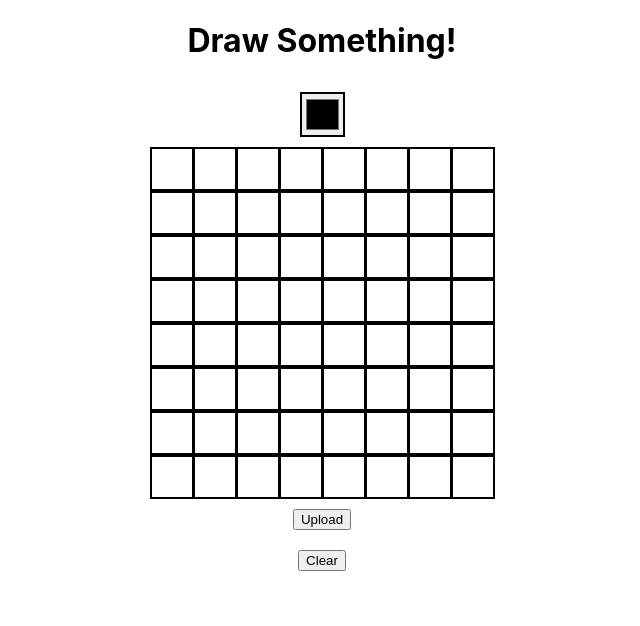
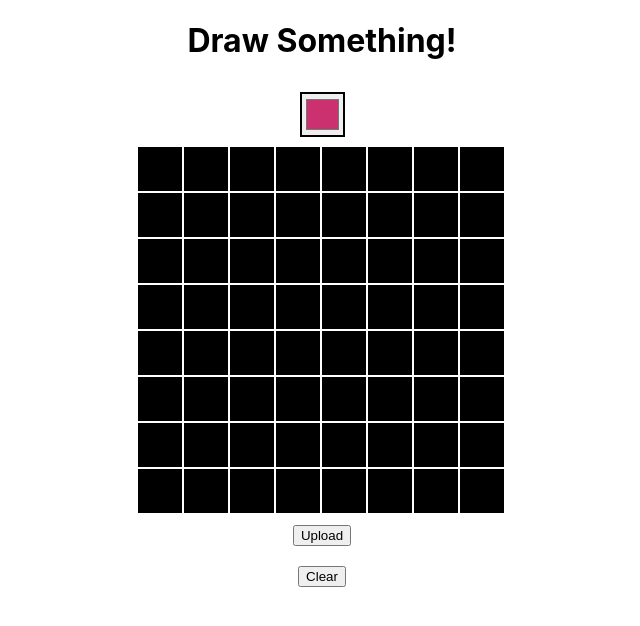
Before and after one commit to tedbennett/pi-led-matrix, a React (Create React App) app in the folder client/: page / in a window 1280 px wide. Shown: the top 626 px of the page, without its empty margins (318-958 px from the left). Built offline with nearby package versions, Linux system fonts and the light colour scheme.

Commit message:
Style changes

```diff
--- a/client/src/App.jsx
+++ b/client/src/App.jsx
@@ -6,7 +6,7 @@ import './App.css';
 
 
 const cell = {
-  colour: '#ffffff',
+  colour: '#000000',
 };
 
 const grid = new Array(64).fill().map(() => cell);
@@ -24,7 +24,7 @@ firebase.initializeApp(config);
 
 function App() {
   const [cells, setCells] = useState(grid);
-  const [currentColour, setCurrentColour] = useState('#000000');
+  const [currentColour, setCurrentColour] = useState('#' + Math.floor(Math.random() * 16777215).toString(16).padStart(6, '0'));
 
   const clearGrid = () => {
     setCells(cells.map(() => cell));
--- a/client/src/components/Grid.css
+++ b/client/src/components/Grid.css
@@ -1,6 +1,7 @@
 .grid {
     display: grid;
-    grid-template-columns: repeat(8, 43px);
+    grid-template-columns: repeat(8, 46px);
+    grid-template-rows: repeat(8, 46px);
 }
 
 .tile {
```
